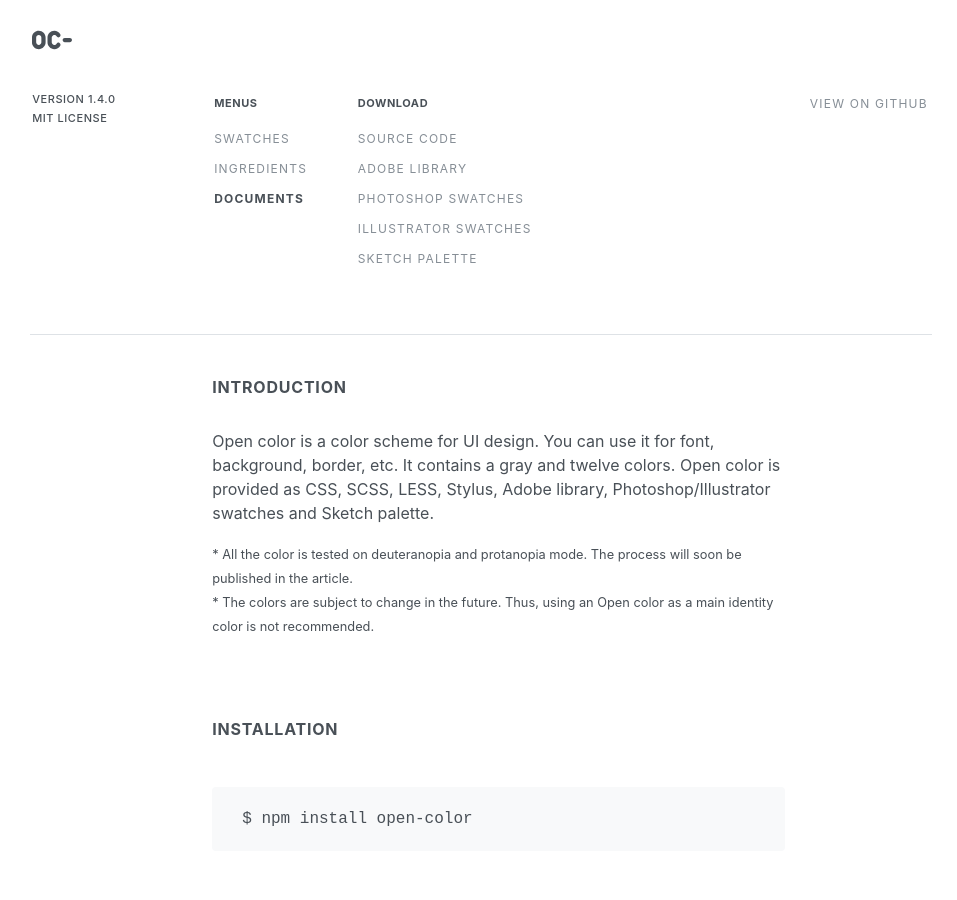
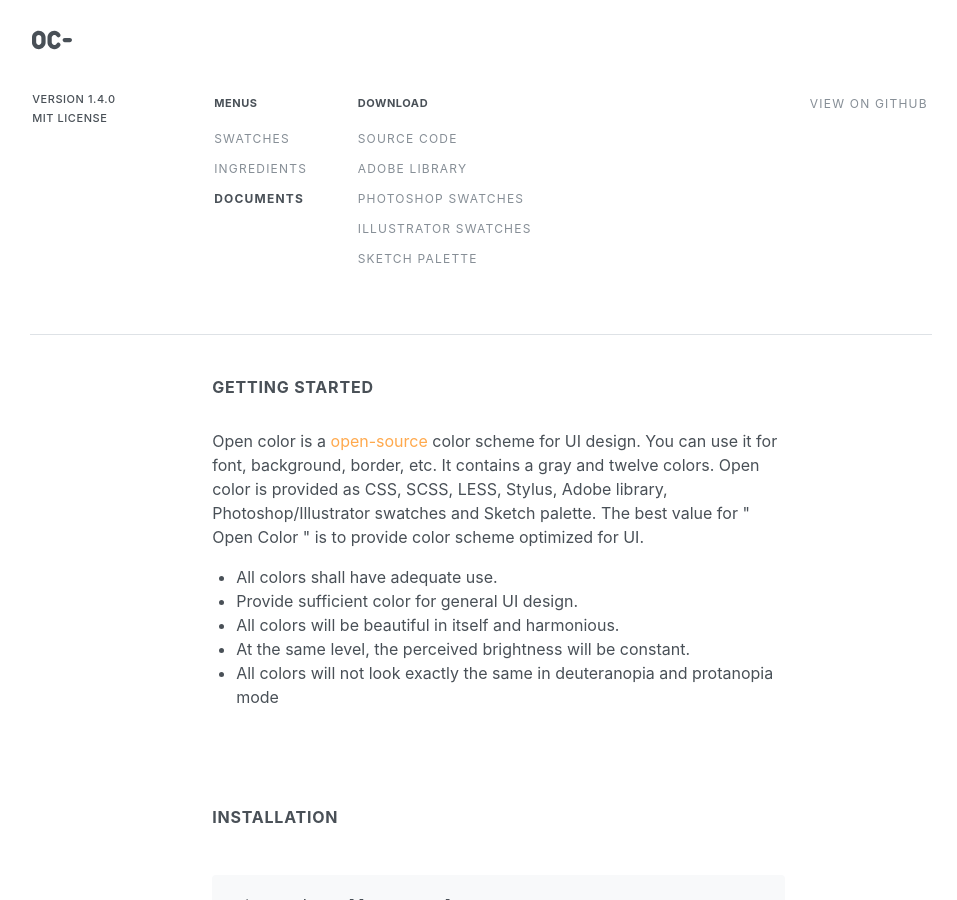
Before and after one commit to yeun/open-color, a Jekyll site: the page built from docs/documents.html, in a window 1280 px wide and 900 px high. Shown: the whole window, without its empty margins (159-1116 px from the left). Built offline with Jekyll 4.4.1, drawn with Linux system fonts in a browser that asks for light colours; nearby versions of some CDN libraries; library files that are not in the unit come from our copies; some of the changed text lies outside the part shown.

Commit message:
Wrapped docs

```diff
--- a/docs/documents.html
+++ b/docs/documents.html
@@ -1,13 +1,21 @@
 ---
 layout: default
 ---
+<div class="docs-wrap">
 
   <section class="docs-section">
-  <h3 class="docs-title">Introduction</h3>
+    <h3 class="docs-title">Getting started</h3>
     <div class="docs-content">
-    <p>Open color is a color scheme for UI design. You can use it for font, background, border, etc. It contains a gray and twelve colors. Open color is provided as CSS, SCSS, LESS, Stylus, Adobe library, Photoshop/Illustrator swatches and Sketch palette.</p>
-    <small>* All the color is tested on deuteranopia and protanopia mode. The process will soon be published in the article.</small><br>
-    <small>* The colors are subject to change in the future. Thus, using an Open color as a main identity color is not recommended.</small>
+      <p>
+        Open color is a <a href="https://en.wikipedia.org/wiki/Open-source_software">open-source</a> color scheme for UI design. You can use it for font, background, border, etc. It contains a gray and twelve colors. Open color is provided as CSS, SCSS, LESS, Stylus, Adobe library, Photoshop/Illustrator swatches and Sketch palette. The best value for " Open Color " is to provide color scheme optimized for UI.
+        <ul>
+          <li>All colors shall have adequate use.</li>
+          <li>Provide sufficient color for general UI design.</li>
+          <li>All colors will be beautiful in itself and harmonious.</li>
+          <li>At the same level, the perceived brightness will be constant.</li>
+          <li>All colors will not look exactly the same in deuteranopia and protanopia mode</li>
+        </ul>
+      </p>
     </div>
   </section>
   <section class="docs-section">
@@ -45,6 +53,7 @@ layout: default
     <h3 class="docs-title">How to use</h3>
     <div class="docs-content">
       Import the file to your project and use the variables.
+      <h4 class="docs-subtitle">Example for Sass, SCSS</h4>
 
       {% highlight scss %}
   @import 'path/open-color';
@@ -61,7 +70,6 @@ a {
     &:focus,
     &:active {
       color: $oc-indigo-7;
-      <h4 class="docs-subtitle">Example for Sass, SCSS</h4>
     }
   }{% endhighlight %}
 
@@ -155,3 +163,4 @@ a:active {
       </ul>
     </div>
   </section>
+</div>
```
Lines whose indentation alone changed are shown as unchanged.
